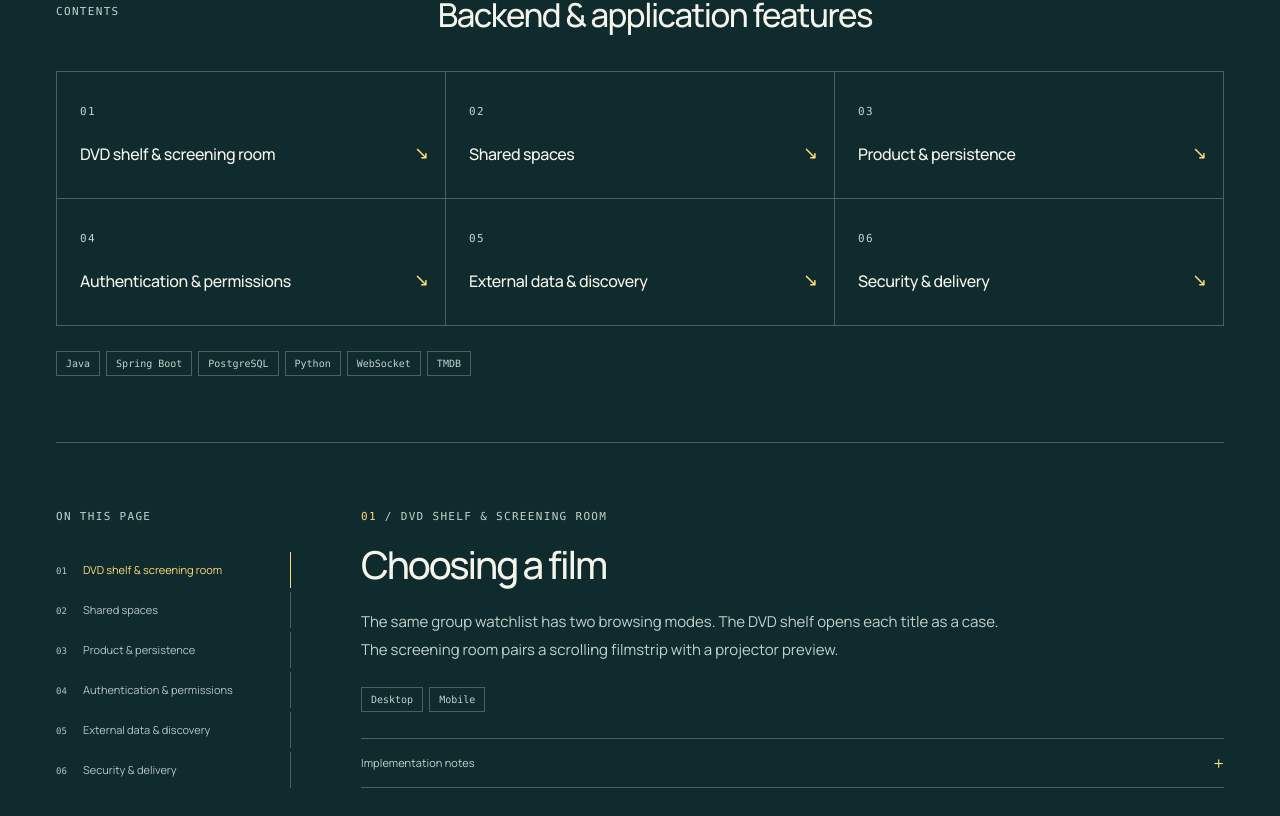
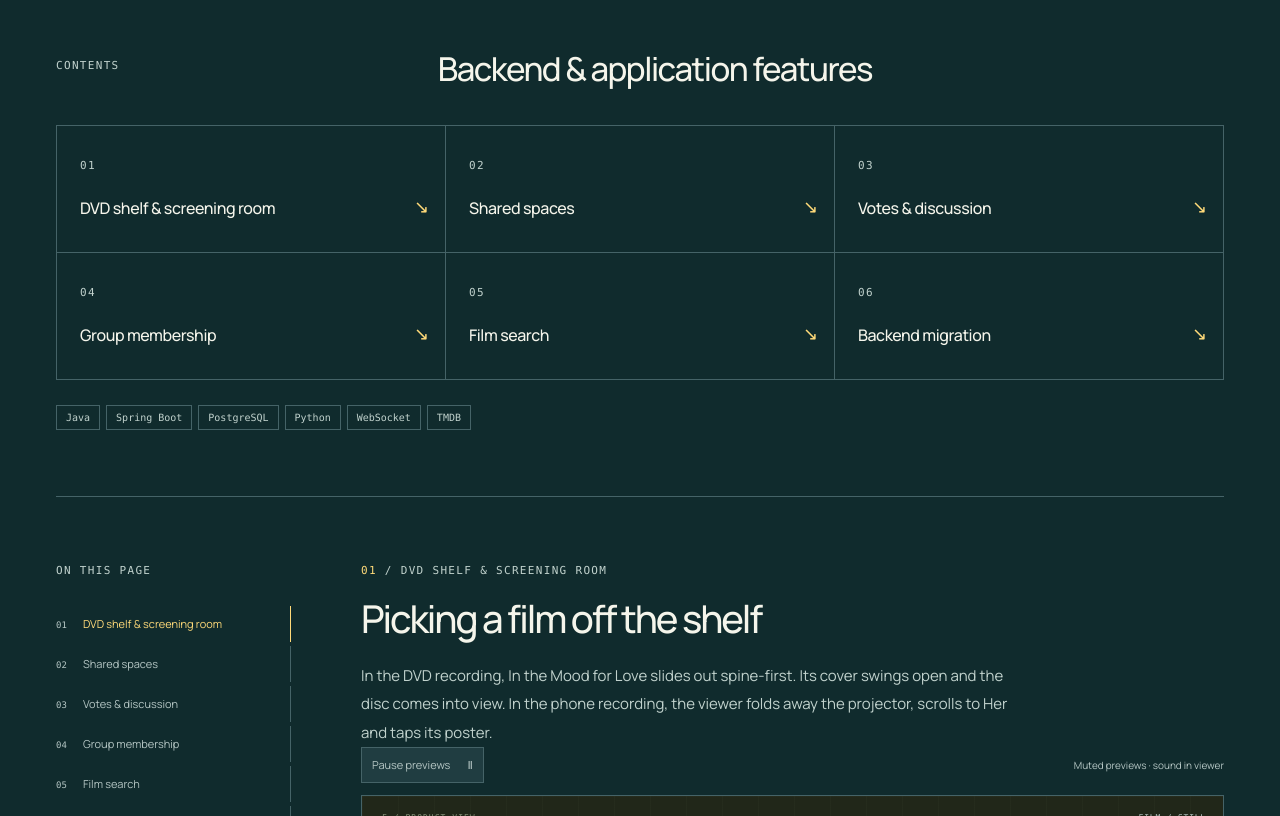
Before and after one commit to Gyoichii/gyoichii.github.io, a Next.js app: page /projects/friday-night in a window 1280 px wide. Shown: the part 1504-2320 px from the top of the page. Built offline with nearby package versions, Linux system fonts and the light colour scheme.

Commit message:
Tell the Friday Night case study through its films, shared controls and accounts

```diff
--- a/src/components/ProjectPage.tsx
+++ b/src/components/ProjectPage.tsx
@@ -10,7 +10,7 @@ const data = manifest as Record<string, MediaItem>;
 function ProjectChapter({ system, slug, index }: { system: System; slug: string; index?: number }) {
   const Heading = index === undefined ? "h3" : "h2";
   const gallery = system.media.length > 0 && <Gallery items={system.media.map((id) => data[id])} />;
-  const opensWithFootage = slug === "rivering" && system.id === "melee-sweep";
+  const opensWithFootage = slug === "friday-night" || (slug === "rivering" && system.id === "melee-sweep");
   return (
     <section className="project-chapter" id={system.id} tabIndex={-1}>
       {index !== undefined && (
@@ -200,7 +200,7 @@ export function ProjectPage({ project }: { project: Project }) {
                 ? "I was the programmer and producer. The in-game credits list the contributors to art, writing, music and voice acting."
                 : project.slug === "avatar-review" ? "The four example photos and graphics were scored separately from the 162-image evaluation. The frozen model saw the original center crops. The published injury and referral examples are redacted."
                 : project.slug === "disaster-chatbot" ? "The screenshots come from the current local Django project. The exercise supplies fictional bulletins, model replies, shelter listings, road closures and routing responses. The interface, citation validation, closure check, subscription matching and event history run in the app. The delivery chart is a separate local simulation."
-                : "Screenshots show movie lists, search, discussion, group administration, and notifications in the original Chinese-language interface. Invite codes, account names, and private comment text are redacted."}
+                : "The English-language captures use demo accounts and a sample film club. The sign-in screenshots show the public site."}
           </p>
         </div>
         <a href="mailto:weihan.chen.dev@outlook.com" className="button">
--- a/src/data/projects.ts
+++ b/src/data/projects.ts
@@ -264,71 +264,85 @@ export const friday: Project = {
   intro: "Choose a film and watch it together.",
   cardSummary:
     "Browse a shared DVD shelf, vote on films, and watch together in a virtual living room.",
-  deck: "Groups keep a shared watchlist and meet in 3D rooms to watch their selection. Spring Boot and PostgreSQL handle groups, movie lists, and real-time rooms. A Python service resolves and relays video.",
+  deck: "I built Friday Night so a film club could recommend a movie, decide what to watch and sit down together even when everyone was at home. In the recording, Alex and Mina share a sofa and a TV. Each browser plays the film locally, so the room has to keep track of what both viewers should be seeing.",
   tags: ["Java", "Spring Boot", "PostgreSQL", "Python", "WebSocket", "TMDB"],
   hero: "friday-night/watch-together",
   systems: [
     {
       id: "choosing-a-film",
       label: "DVD shelf & screening room",
-      headline: "Choosing a film",
-      summary: "The same group watchlist has two browsing modes. The DVD shelf opens each title as a case. The screening room pairs a scrolling filmstrip with a projector preview.",
-      detail: "The desktop layout keeps the projector and filmstrip side by side. On a narrow screen, the projector folds away so the list has room for posters and film details.",
+      headline: "Picking a film off the shelf",
+      summary: "In the DVD recording, In the Mood for Love slides out spine-first. Its cover swings open and the disc comes into view. In the phone recording, the viewer folds away the projector, scrolls to Her and taps its poster.",
+      paragraphs: [
+        "I wanted browsing to feel like running a finger along a shelf of films. On a phone, a finger can land on a spine to open it or to move past it. I wait to see whether the finger travels before opening the case. That lets someone drag across a crowded shelf and still pick out a single film with a tap.",
+        "The screening room had a different problem. A projector and a strip of posters fit side by side on desktop, but the preview took up much of the phone screen. I gave the projector its own fold-away control and kept the filmstrip’s scroll position when it opens again.",
+      ],
+      detail: "I checked the shelf with drags starting on a case and in the gaps between cases. I also checked that a tap selected the intended film and a second tap opened its booklet. These interaction checks ran in a browser at a mobile viewport size.",
       tags: ["Desktop", "Mobile"],
       media: ["friday-night/dvd-shelf", "friday-night/theater-desktop", "friday-night/theater-mobile"],
     },
     {
       id: "shared-spaces",
       label: "Shared spaces",
-      headline: "Places to watch together",
-      summary: "Group members can walk through a courtyard, take a seat in a cinema, or meet on the sofa in the living room. The living-room recording above shows two members watching the same TV.",
-      detail: "Each participant controls an avatar. The room shares seat occupancy and playback state, while each browser decodes the film and displays it on the TV.",
+      headline: "Sharing the TV controls",
+      summary: "In the opening recording, Alex and Mina sit on the same sofa while Big Buck Bunny plays on the TV. The courtyard and cinema screenshots show two more places I built for members to meet.",
+      paragraphs: [
+        "Each viewer’s browser plays its own copy of the video. I share the room’s play state and position over WebSocket so either person at the TV can pause or seek for both. The tricky case was a delayed progress update arriving just after someone moved the playhead. Accepting it would send the room back to where it had been.",
+        "I gave commands and progress reports an order. Once the room accepts a seek, it ignores older reports. If the browser reporting progress disconnects, the room pauses at its saved position and the next reporter starts there. The person who first switched on the TV can leave without taking the controls with them.",
+      ],
+      detail: "The server tracks who is present in the scene and which avatar occupies each seat. I tested alternating playback commands and a stale progress report with two clients. The sofa recording shows one viewer’s screen with two demo accounts and a locally cached clip.",
       tags: ["Multiplayer", "Shared playback"],
       media: ["friday-night/courtyard", "friday-night/cinema"],
     },
     {
       id: "shared-workflow",
-      label: "Product & persistence",
-      headline: "Shared movie lists & persistent state",
-      summary:
-        "Users join groups by code or a configured approval flow, recommend films, vote, and discuss them. PostgreSQL stores membership, movie state, comments and notification preferences.",
-      detail:
-        "Group membership is unique per user and group. Votes are unique per user, movie and vote date. Movie records distinguish active, watched and deleted states, with separate restoration and archive actions. Movie queries filter by the selected group, so shared state belongs to the group that created it.",
+      label: "Votes & discussion",
+      headline: "Following a recommendation back to the film",
+      summary: "In the watchlist, members can scan the votes and comment counts before choosing a film. The detail page for In the Mood for Love puts the club’s votes beside the film’s ratings. Later, Alex’s notification feed shows who joined the discussion. Both Mina and Theo commented on a film Alex added.",
+      paragraphs: [
+        "I kept votes and comments on the group’s own copy of each film. Two clubs can pick the same title and have entirely different discussions. Within a club, a second tap on the vote button cannot add another vote from the same person that day.",
+        "A reply can outlive the link that first pointed to it. When someone opens their notifications, I look up the film that holds the comment now. If the film has moved, the link follows it. If the comment was deleted or the reader has left the group, the feed explains why it is unavailable.",
+      ],
+      detail: "PostgreSQL enforces the vote limit for each member, film and date. Each comment notification keeps a reference to the comment so the feed can resolve its current location and check the reader’s access.",
       tags: ["Relational models", "Group workflow", "Persistent state"],
       media: ["friday-night/group-workflow", "friday-night/movie-detail", "friday-night/notifications"],
     },
     {
       id: "access-control",
-      label: "Authentication & permissions",
-      headline: "Authentication & group-level authorization",
-      summary:
-        "Each operation resolves the current group, verifies membership, and checks the resource and role before changing state. Owner, admin, and member permissions apply within their own group.",
-      detail:
-        "Time-limited signed cookies establish identity. Passwords use salted PBKDF2-SHA256 hashes with constant-time comparison. Role checks distinguish owner, admin and member; movie and comment handlers enforce group ownership. Removed members cannot keep posting with a stale group cookie. The request path checks CSRF tokens for state-changing methods.",
+      label: "Group membership",
+      headline: "Who can change the club’s settings?",
+      summary: "The group picker shows an account that belongs to two clubs. Inside one club, its owner can change how people join and send invitations. I needed someone to be able to run one club and participate as an ordinary member in the other.",
+      paragraphs: [
+        "I attached the role to the membership between a person and a group. When someone saves a change, the server looks up that membership again. This matters if an owner removes someone while they still have the settings page open. Their old tab no longer gives them permission to act for the club.",
+      ],
+      detail: "The signed session identifies the person making the request. Membership and role checks use the group that owns the resource. I tested cross-group operations and access after membership removal.",
       tags: ["Signed cookies", "Role-based access", "CSRF protection"],
       media: ["friday-night/group-settings", "friday-night/group-selection"],
       diagram: "auth",
     },
     {
       id: "movie-data",
-      label: "External data & discovery",
-      headline: "TMDB search & metadata import",
-      summary:
-        "An asynchronous TMDB client supplies movie search, details and poster metadata. Selected films become local records that the group can recommend, vote on, archive and discuss.",
-      detail:
-        "The client uses bounded HTTP timeouts and handles upstream failures. API credentials are read from the environment. Search and metadata completion connect to the group’s existing movie records; identity checks look for duplicate active or archived films within that group. The group workflow remains distinct from the external catalogue.",
+      label: "Film search",
+      headline: "When two people recommend the same film",
+      summary: "The search screenshot shows The Grand Budapest Hotel with its poster, synopsis and an Add to watchlist button. I used TMDB so a member can recognize the right film before adding it.",
+      paragraphs: [
+        "The catalogue knows which film this is. Only the club’s watchlist knows whether someone has already suggested it. When a member adds a title, I check for a matching TMDB ID or title and year in that group. If the film is already on the list, the recommendation counts as a vote on the existing entry, subject to the daily limit. If it was archived, I ask whether to bring it back. The earlier discussion stays with the film.",
+      ],
+      detail: "I store the chosen film and its metadata locally so votes and comments have a stable record. The search screenshot uses cached TMDB metadata for the demonstration.",
       tags: ["TMDB API", "Async HTTP", "Movie identity"],
       media: ["friday-night/movie-search"],
     },
     {
       id: "security-tests",
-      label: "Security & delivery",
-      headline: "Permission-boundary tests & deployment",
-      summary:
-        "Focused tests exercise missing and invalid CSRF tokens, guessed movie IDs, stale membership cookies, and permissions across group boundaries. The public application is served over HTTPS.",
-      detail:
-        "The current test source includes cross-group trash operations, member-only restrictions, owner-role protection and login-failure throttling. Production configuration rejects a missing or development signing key and requires secure cookies. The application separates the Java web service from the Python media worker.",
-      tags: ["Permission-boundary tests", "Production configuration", "HTTPS"],
+      label: "Backend migration",
+      headline: "Moving the backend while keeping existing accounts",
+      summary: "The desktop and phone screenshots show the public sign-in page. When I moved Friday Night from Python and SQLite to Spring Boot and PostgreSQL, members already had passwords, sessions and film lists they expected to find on the other side.",
+      paragraphs: [
+        "I kept the existing URLs, password format and signed sessions compatible, then imported the accounts and group data. To check the move, I compared the imported tables with a read-only snapshot and opened the watchlists and rooms in a browser using the imported data.",
+        "I moved accounts, votes and room state into the Java service. I kept the video resolver and relay in Python because they already handled the different streaming formats. Java checks that a viewer belongs to the room before authorizing the media request.",
+      ],
+      detail: "The migration check compared 17 tables from a local snapshot, including group memberships, movie records, comments and avatar images. The public login captures show the entry point after deployment.",
+      tags: ["Spring Boot", "PostgreSQL", "SQLite migration"],
       media: ["friday-night/desktop", "friday-night/mobile"],
     },
   ],
```
